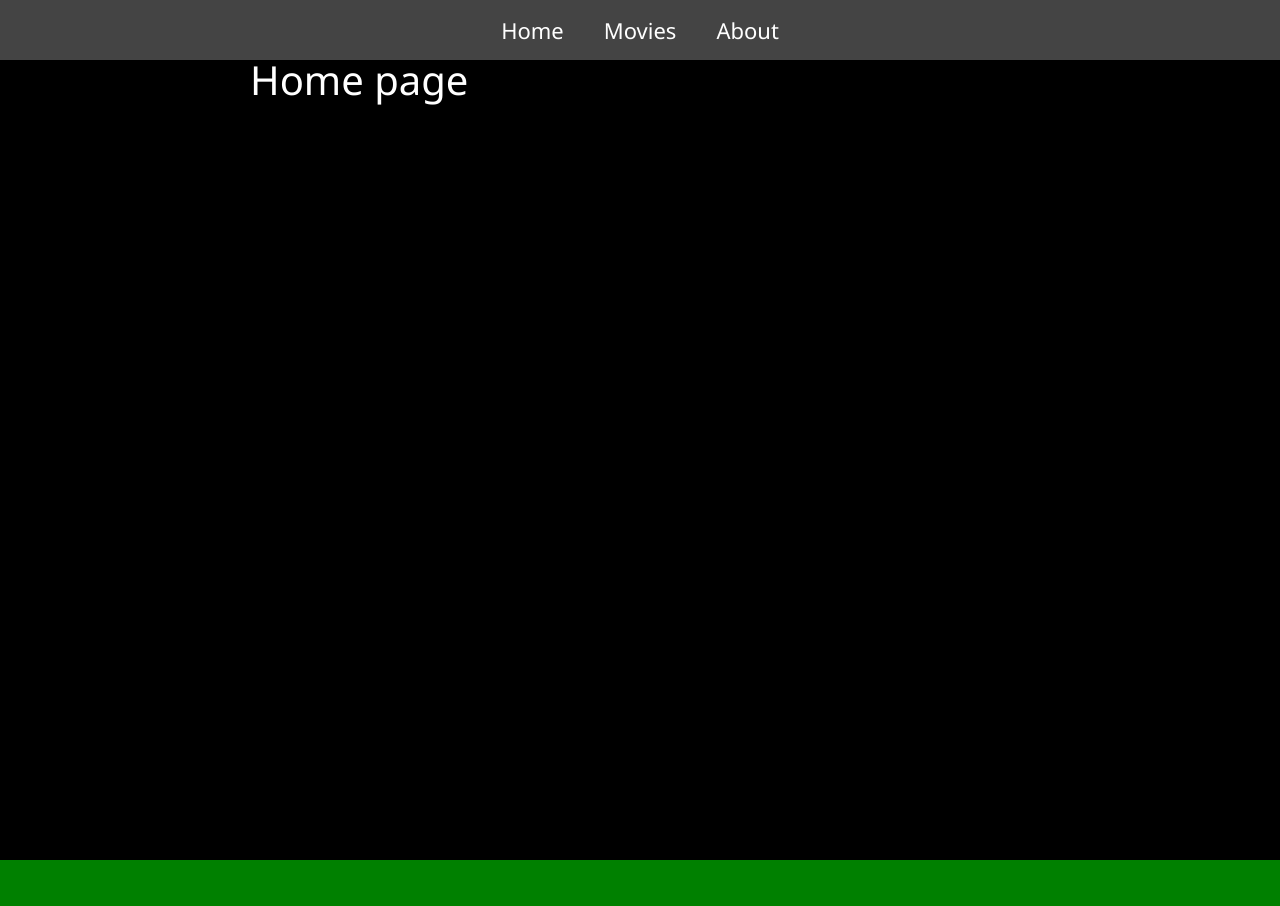
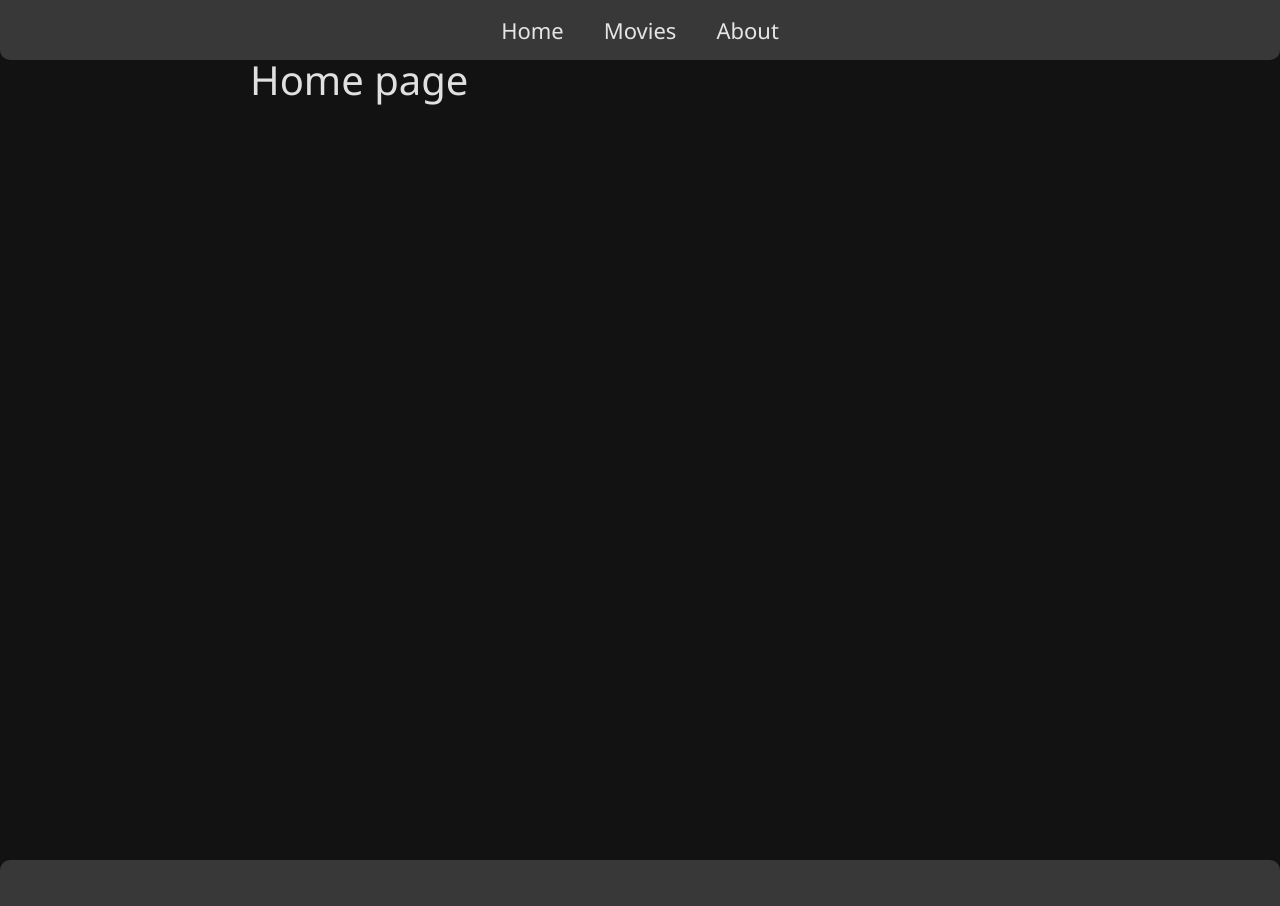
Before and after one commit to michaelspnv/mongodb-operations, a React app in the folder client/: page / in a window 1280 px wide. Shown: the top 906 px of the page. Built offline with nearby package versions, Linux system fonts and the light colour scheme.

Commit message:
little style changes

```diff
--- a/client/src/App.scss
+++ b/client/src/App.scss
@@ -1,4 +1,5 @@
-body {
-  color: #fff;
+:root {
+  color: rgba(255, 255, 255, .87);
+  background-color: #121212;
   font-family: 'Segoe UI', Tahoma, Geneva, Verdana, sans-serif;
 }
--- a/client/src/components/Layout/Layout.module.scss
+++ b/client/src/components/Layout/Layout.module.scss
@@ -4,7 +4,9 @@
   align-items: center;
   width: 100%;
   height: 60px;
-  background-color: #444;
+  border-bottom-left-radius: 10px;
+  border-bottom-right-radius: 10px;
+  background-color: rgba(255, 255, 255, .16);
 }
 
 .navMenu > li {
@@ -17,7 +19,7 @@
 
 .navLink {
   text-decoration: none;
-  color: #fff;
+  color: inherit;
   padding: 15px;
   font-size: 22px;
 }
@@ -25,11 +27,12 @@
 .container {
   min-height: 100vh;
   padding: 0 250px;
-  background-color: #000;
 }
 
 .footer {
   width: 100%;
   height: 50px;
-  background-color: green;
+  border-top-left-radius: 10px;
+  border-top-right-radius: 10px;
+  background-color: rgba(255, 255, 255, .16);
 }
--- a/client/src/components/MovieCard/MovieCard.jsx
+++ b/client/src/components/MovieCard/MovieCard.jsx
@@ -23,7 +23,7 @@ export function MovieCard({ filmId, nameRu, rating, posterUrl }) {
             <div className={styles.movieTitle}>
               <p className={styles.movieName}>{nameRu}</p>
             </div>
-            <hr />
+            <div className={styles.divider} />
             <div className={styles.movieContent}>
               <div className={styles.ratingBox}>
                 <p className={styles.movieRating}>{rating}</p>
--- a/client/src/components/MovieCard/MovieCard.module.scss
+++ b/client/src/components/MovieCard/MovieCard.module.scss
@@ -23,12 +23,21 @@
   padding: 5px 0;
 }
 
+.divider {
+  width: 100%;
+  height: 2px;
+  background-color: #fff;
+  margin: 6px 0 14px;
+  opacity: .5;
+}
+
 .movieContent {
   position: relative;
   min-width: 100%;
   height: 300px;
   background-color: #ccc;
   border-radius: 5px;
+  box-shadow: 1px 1px 15px #000;
   overflow: hidden;
 }
 
--- a/client/src/components/SearchField/SearchField.module.scss
+++ b/client/src/components/SearchField/SearchField.module.scss
@@ -9,7 +9,7 @@
   height: 30px;
   background-color: transparent;
   border: none;
-  border-bottom: 1px solid #fff;
+  border-bottom: 1px solid rgba(255, 255, 255, .87);
   outline: none;
   font-family: 'Segoe UI', sans-serif;
   font-size: 17px;
--- a/client/src/components/SortDropdown/SortDropdown.module.scss
+++ b/client/src/components/SortDropdown/SortDropdown.module.scss
@@ -7,6 +7,7 @@
   width: 140px;
   height: 30px;
   font-size: 18px;
+  background-color: rgba(255, 255, 255, .87);
 
   &:focus {
     outline: none;
--- a/client/src/pages/Film/Film.jsx
+++ b/client/src/pages/Film/Film.jsx
@@ -10,19 +10,18 @@ export function Film() {
 
   const currentFilm = filtered.find((film) => film.filmId === +filmId)
 
-  const { nameRu, genres, countries, filmLength, year, rating, posterUrl } =
-    currentFilm
+  const { nameRu, genres, filmLength, year, rating, posterUrl } = currentFilm
 
   const getFilmLenInMins = (filmLenInHours) => {
-    const hours = filmLenInHours.charAt(1)
-    const minutes = filmLenInHours.slice(3)
+    const hours = Number(filmLenInHours.charAt(1))
+    const minutes = Number(filmLenInHours.slice(3))
 
-    return +hours * 60 + +minutes + " min"
+    return hours * 60 + minutes + " min"
   }
 
   const getRatingColor = (rating) => {
-    if (+rating < 5) return "red"
-    if (+rating < 7) return "grey"
+    if (Number(rating) < 5) return "red"
+    if (Number(rating) < 7) return "grey"
     return "green"
   }
 
--- a/client/src/pages/Movies/Movies.jsx
+++ b/client/src/pages/Movies/Movies.jsx
@@ -1,4 +1,4 @@
-import React, { useState, useEffect } from "react"
+import React, { useState, useEffect, useLayoutEffect } from "react"
 import { useSelector, useDispatch } from "react-redux"
 import { fetchFilms, sortFilms } from "../../store/features/loadedFilmsSlice"
 import { SortDropdown } from "../../components/SortDropdown"
@@ -16,13 +16,13 @@ export function Movies() {
     error,
   } = useSelector((state) => state.loadedFilms)
 
-  useEffect(() => {
+  useLayoutEffect(() => {
     if (!filteredFilms.length) {
       dispatch(fetchFilms())
     }
   }, [])
 
-  useEffect(() => {
+  useLayoutEffect(() => {
     dispatch(sortFilms({ sortFilter }))
   }, [sortFilter])
 
--- a/client/src/pages/Movies/Movies.module.scss
+++ b/client/src/pages/Movies/Movies.module.scss
@@ -4,6 +4,7 @@
   text-align: center;
   text-transform: uppercase;
   padding: 50px 0;
+  opacity: .87
 }
 
 .controlsContainer {
```
Also changed, not shown: client/public/svg/search-icon.svg, 1 other file (tests, documents, lock files or other folders).
